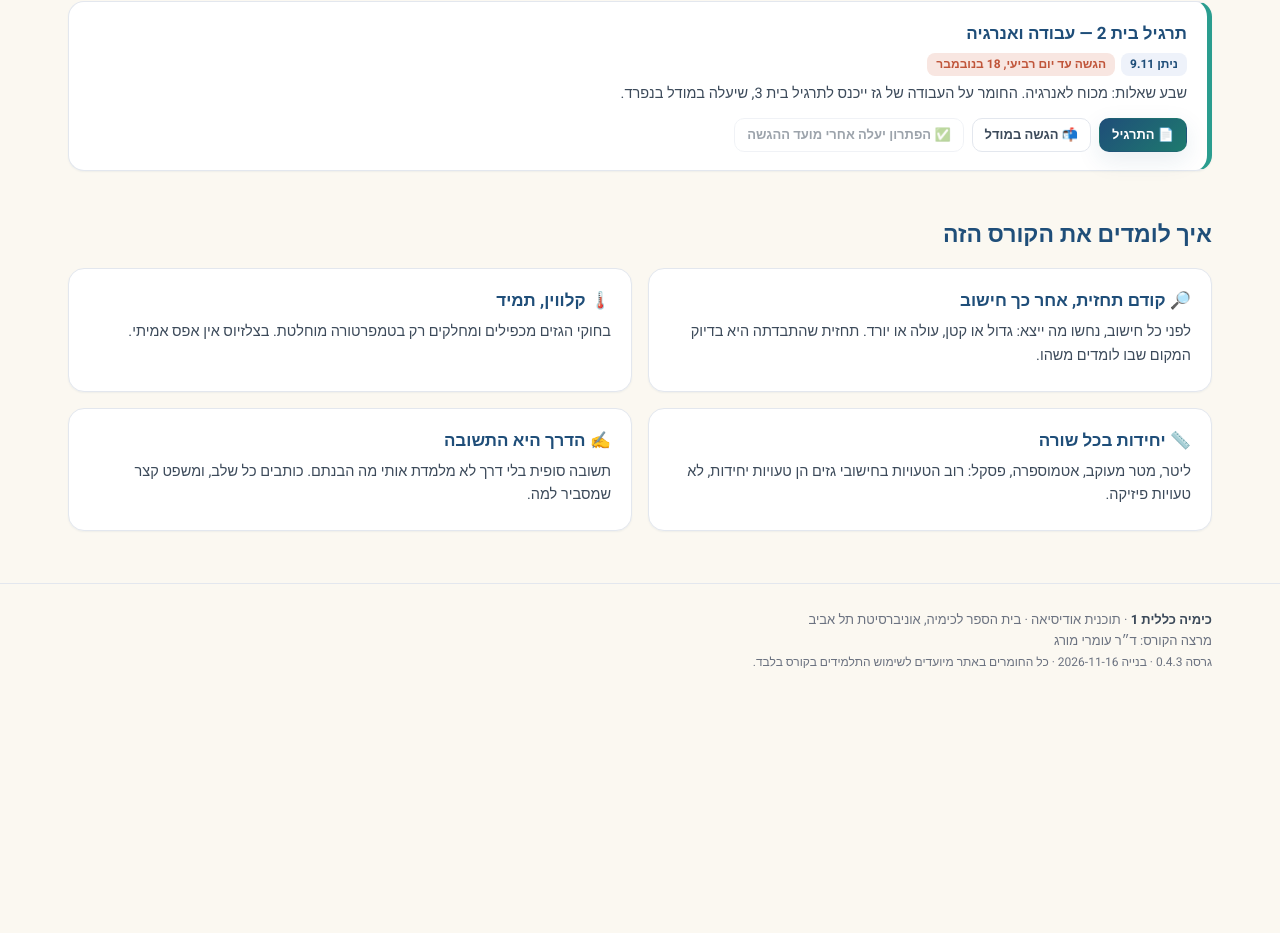
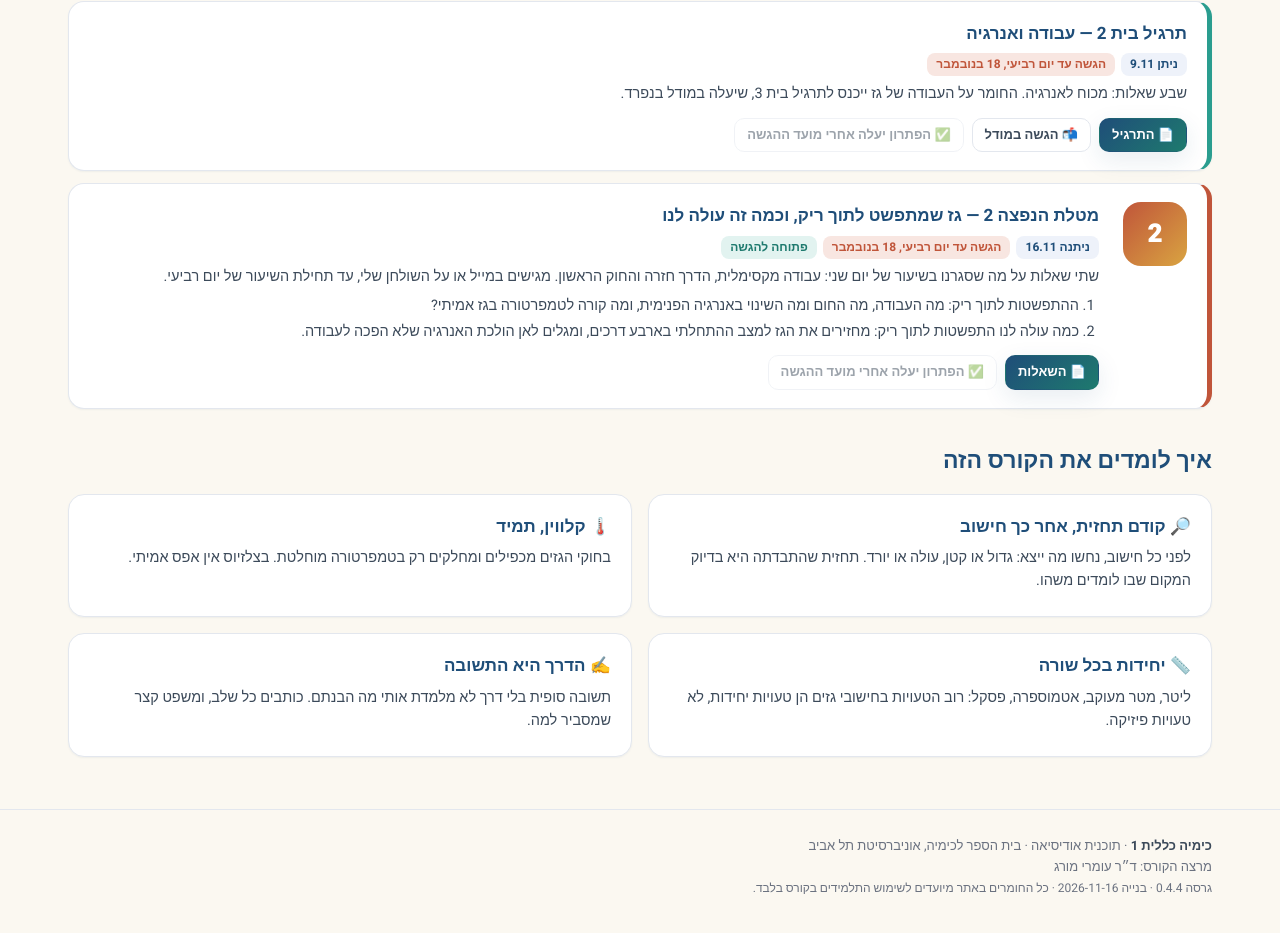
Before and after one commit to omrym13/odyssey-genchem1, a plain HTML site: page index.html in a window 1280 px wide. Shown: the part 1236-2169 px from the top of the page. Before the commit the page ends 1949 px from the top, so only its background shows below. Drawn offline with Linux system fonts and the light colour scheme.

Commit message:
מטלת הנפצה 2: גז שמתפשט לתוך ריק, להגשה עד 18.11
Co-Authored-By: Claude Opus 5.5 <noreply@anthropic.com>
Claude-Session: https://claude.ai/code/session_01Fvz2PkYb3ErE2ioAJgGmx2

```diff
--- a/index.html
+++ b/index.html
@@ -128,7 +128,7 @@ input[type=password],input[type=text],textarea{font:inherit; padding:8px 10px; b
 <footer class="footer"><div class="wrap">
   <b>כימיה כללית 1</b> · תוכנית אודיסיאה · בית הספר לכימיה, אוניברסיטת תל אביב<br>
   מרצה הקורס: ד״ר עומרי מורג<br>
-  <span class="tiny">גרסה <span class="num">0.4.3</span> · בנייה <span class="num">2026-11-16</span> · כל החומרים באתר מיועדים לשימוש התלמידים בקורס בלבד.</span>
+  <span class="tiny">גרסה <span class="num">0.4.4</span> · בנייה <span class="num">2026-11-16</span> · כל החומרים באתר מיועדים לשימוש התלמידים בקורס בלבד.</span>
 </div></footer>
 <div class="toast" id="toast"></div>
 
@@ -208,7 +208,12 @@ const HANPATZOT = [
    items:["בועת הסבון: כמה גדולה תצא הבועה כשבקבוק של ליטר מתחמם ל־60 מעלות?",
           "הנר בכוס: מה באמת העלה את המים, השריפה או הטמפרטורה?",
           "הבלונים בחנקן הנוזלי: לאן היו צריכים להתכווץ לפי חוק הגז האידיאלי, ולמה הפחמן הדו־חמצני קרס לגמרי?"],
-   questions:"hanpatza01_questions.pdf", solution:"hanpatza01_solution.pdf", solutionNote:""}
+   questions:"hanpatza01_questions.pdf", solution:"hanpatza01_solution.pdf", solutionNote:""},
+  {id:2, title:"גז שמתפשט לתוך ריק, וכמה זה עולה לנו", given:"2026-11-16", due:"2026-11-18", unit:3,
+   intro:"שתי שאלות על מה שסגרנו בשיעור של יום שני: עבודה מקסימלית, הדרך חזרה והחוק הראשון. מגישים במייל או על השולחן שלי, עד תחילת השיעור של יום רביעי.",
+   items:["ההתפשטות לתוך ריק: מה העבודה, מה החום ומה השינוי באנרגיה הפנימית, ומה קורה לטמפרטורה בגז אמיתי?",
+          "כמה עולה לנו התפשטות לתוך ריק: מחזירים את הגז למצב ההתחלתי בארבע דרכים, ומגלים לאן הולכת האנרגיה שלא הפכה לעבודה."],
+   questions:"hanpatza02_questions.pdf", solution:null, solutionNote:"הפתרון יעלה אחרי מועד ההגשה"}
 ];
 
 /* חומרי לימוד לפי מפגש. file:null = עוד לא עלה; note מוצג במקום הכפתור */
@@ -231,7 +236,9 @@ const MATERIALS = [
     {label:"🧪 סימולטור: שימור אנרגיה בשלוש דרכים", file:"energy_conservation.html", primary:true},
     {label:"📄 תרגיל בית 2", file:"hw02.pdf"}]},
   {n:6, date:"2026-11-11", title:"העבודה של גז אידיאלי", files:[
-    {label:"📄 סיכום לתלמיד: העבודה של גז אידיאלי", file:"s06_work_ideal_gas_summary.pdf", primary:true}]}
+    {label:"📄 סיכום לתלמיד: העבודה של גז אידיאלי", file:"s06_work_ideal_gas_summary.pdf", primary:true}]},
+  {n:7, date:"2026-11-16", title:"עבודה מקסימלית והחוק הראשון", files:[
+    {label:"💥 מטלת הנפצה 2 — שאלות", file:"hanpatza02_questions.pdf", primary:true}]}
 ];
 /* תרגילי בית */
 const HOMEWORK = [
```
Also changed, not shown: 1 other file.
